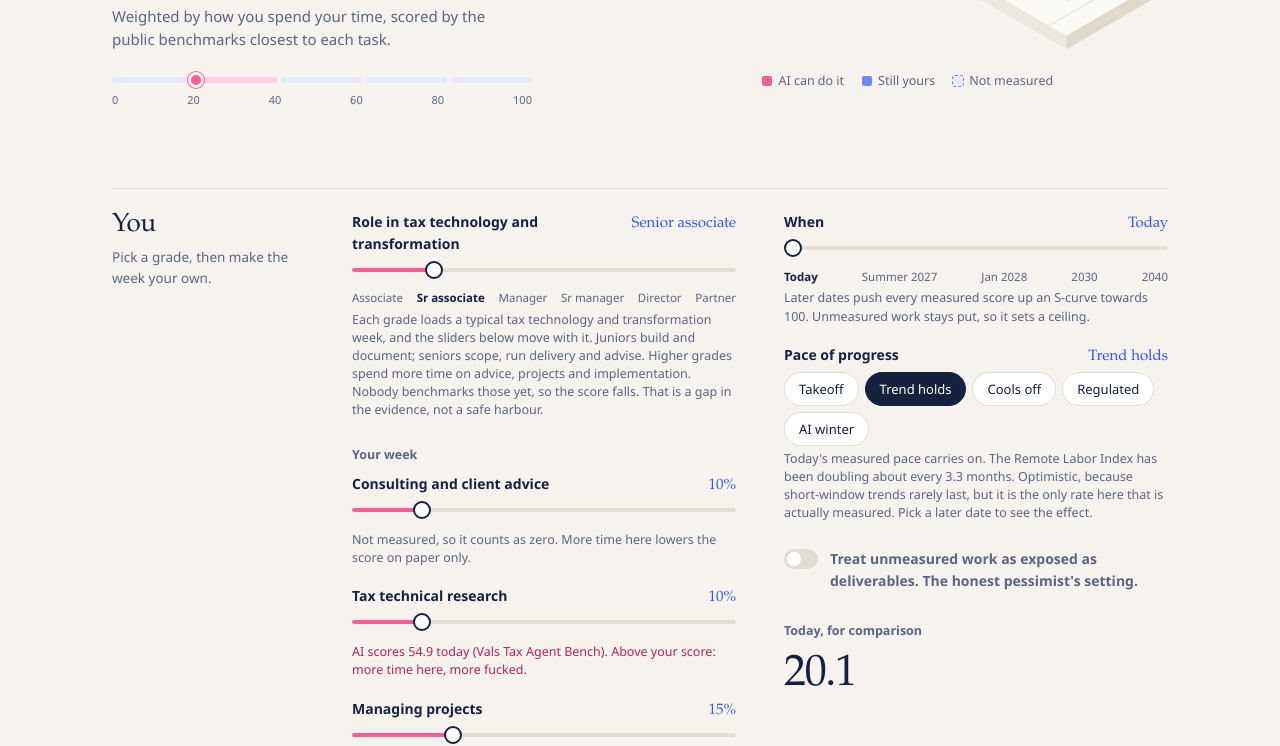
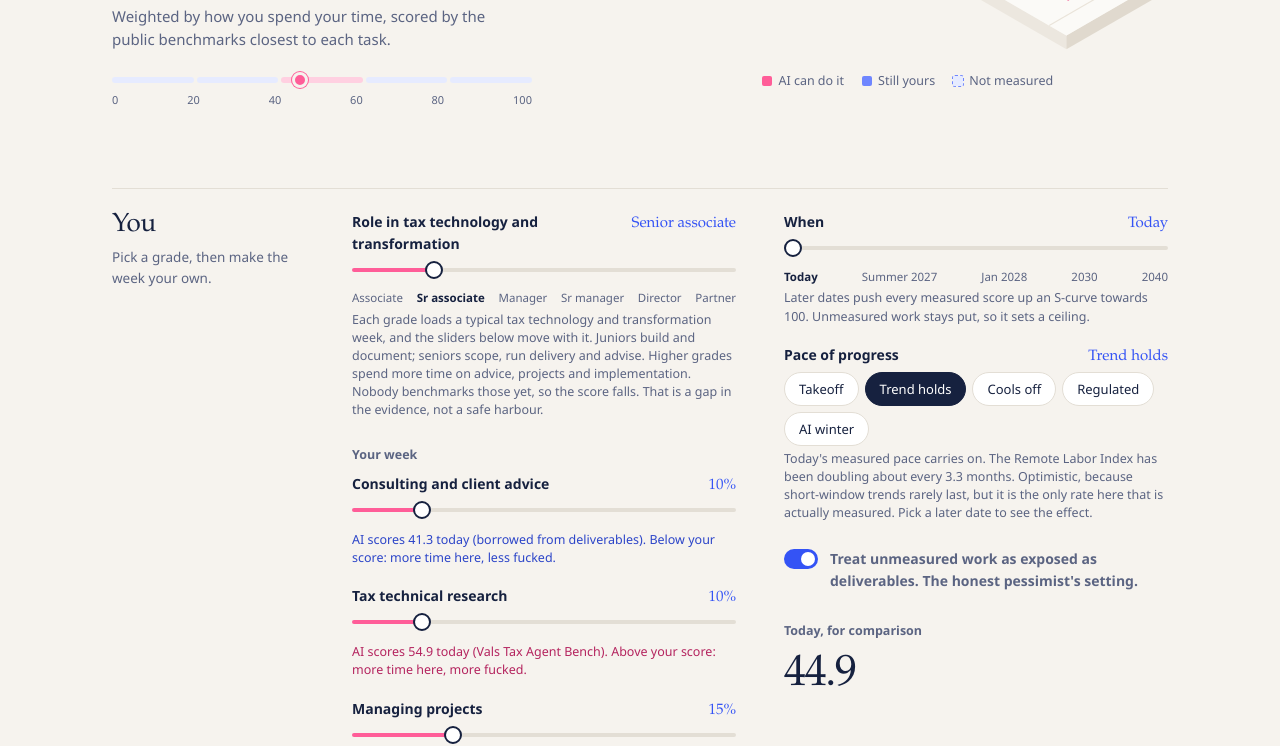
Before and after one commit to DaveJ91/howFuckedAmI, a plain HTML site: page index.html in a window 1280 px wide. Shown: the part 547-1293 px from the top of the page. Drawn offline with Linux system fonts and the light colour scheme.

Commit message:
Tick the unmeasured-work checkbox by default (#2)

```diff
--- a/index.html
+++ b/index.html
@@ -193,7 +193,7 @@ footer{padding:56px 0 40px;color:var(--soft);font-size:12.5px}
           <div class="note" id="pacenote"></div>
         </div>
         <div class="ctl" style="margin-top:26px">
-          <label class="switch"><input type="checkbox" id="alt"><span class="t"></span><span>Treat unmeasured work as exposed as deliverables. The honest pessimist's setting.</span></label>
+          <label class="switch"><input type="checkbox" id="alt" checked><span class="t"></span><span>Treat unmeasured work as exposed as deliverables. The honest pessimist's setting.</span></label>
         </div>
         <div class="ctl" style="margin-top:30px">
           <p class="sub">Today, for comparison</p>
@@ -312,7 +312,7 @@ const SOURCES=[['Vals AI, Tax Agent Bench','https://www.vals.ai/benchmarks/tax_a
 
 const $=s=>document.querySelector(s);
 const RM=matchMedia('(prefers-reduced-motion: reduce)').matches;
-const st={role:1,w:ROLES[1][1].slice(),hz:0,pace:1,alt:false};
+const st={role:1,w:ROLES[1][1].slice(),hz:0,pace:1,alt:true};
 const f1=v=>v.toFixed(1);
 
 function bucketScore(id){const ks=Object.keys(BENCH).filter(k=>BENCH[k].feeds===id&&BENCH[k].on);return ks.length?ks.reduce((a,k)=>a+BENCH[k].s,0)/ks.length:null;}
```
